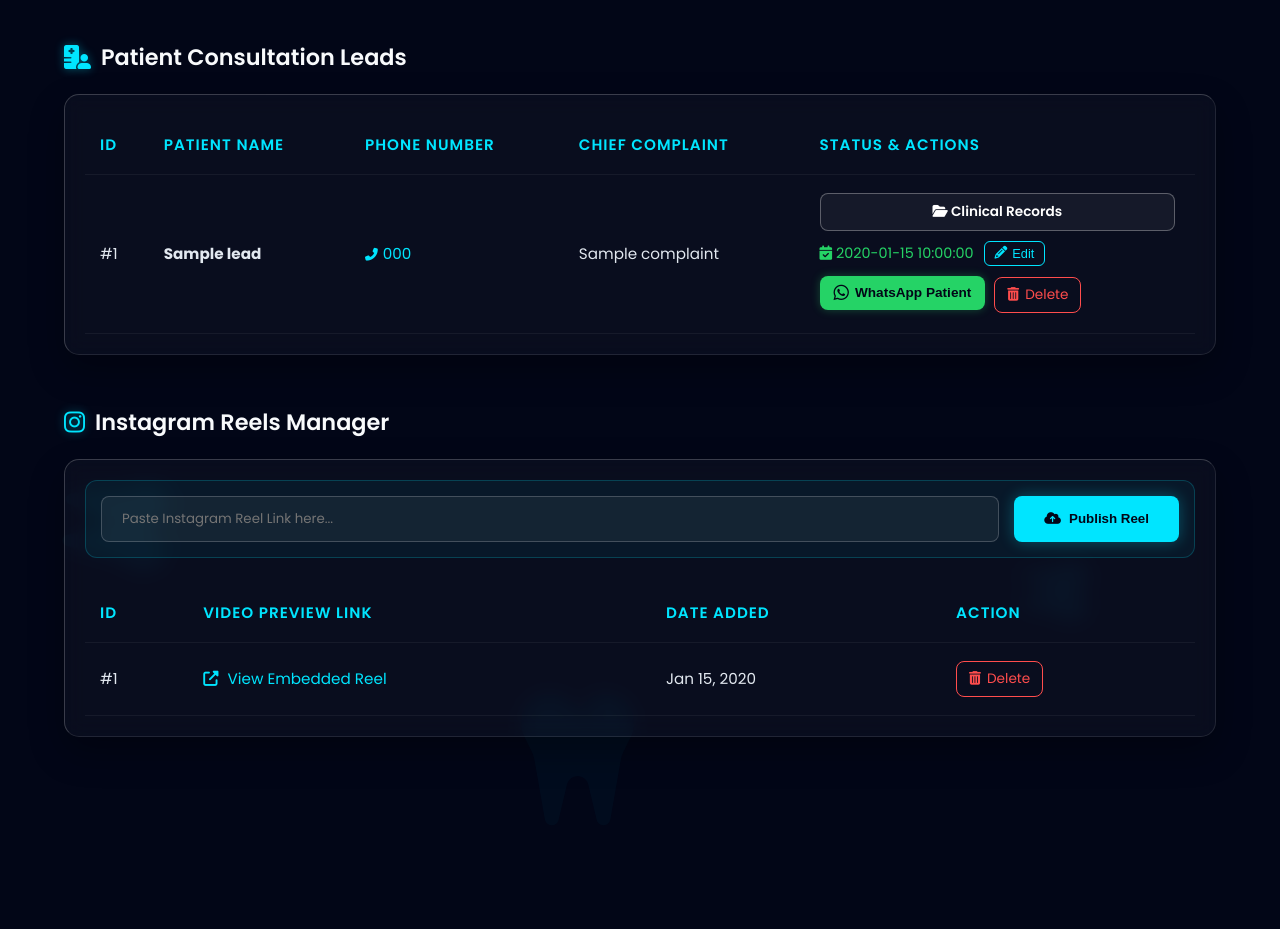
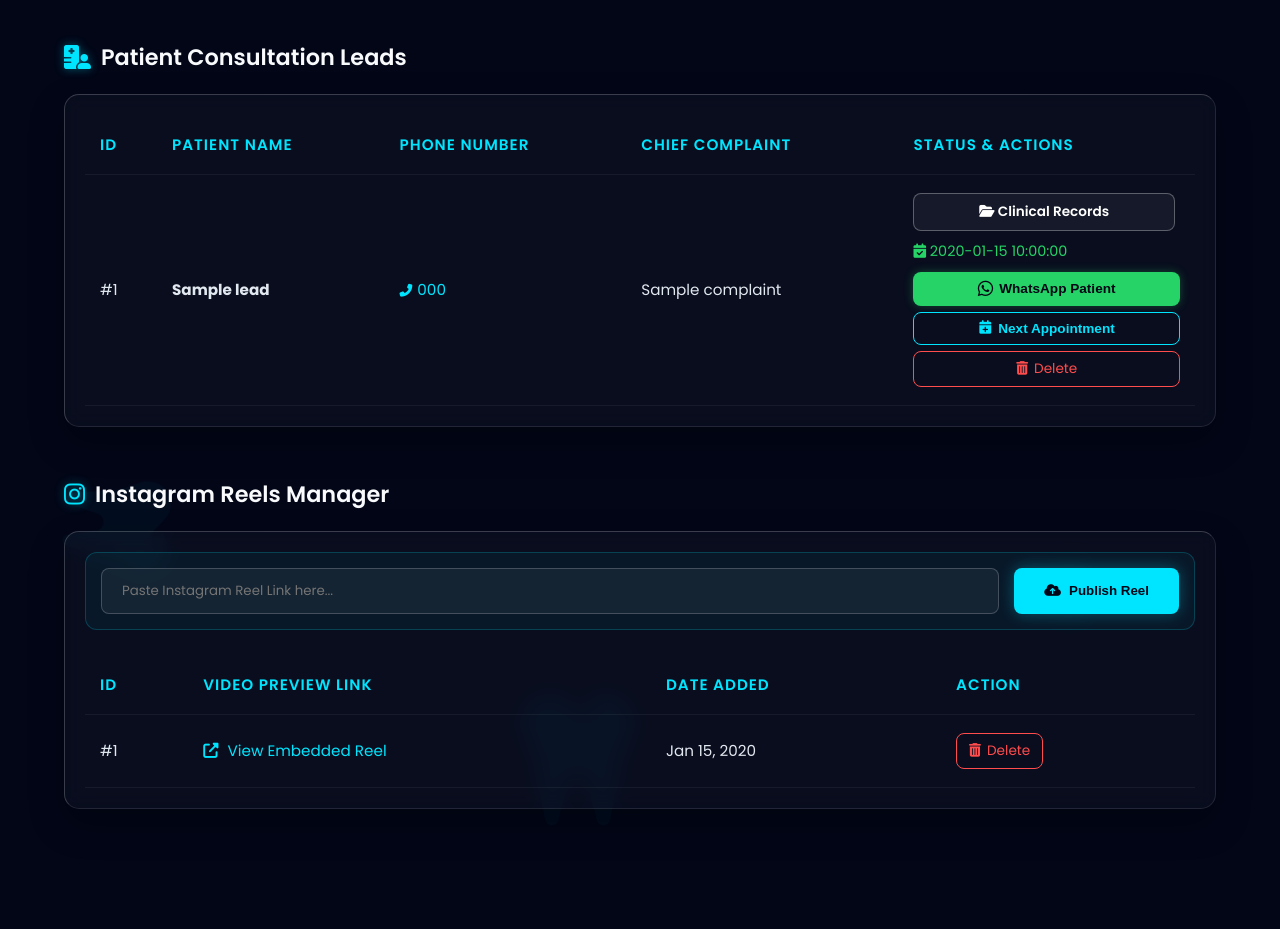
Before and after one commit to prathuuu294/Vighnaharta-Hi-Tech-Dental-Care, a Flask app: template templates/admin.html in a window 1280 px wide. Shown: the part 125-1054 px from the top of the page. Before the commit the page ends 862 px from the top, so only its background shows below. Run offline with Flask 3, Linux system fonts and the light colour scheme; the template is opened without the code that fills it: most values are stand-ins (such as "Sample title", 1, 10 or a date in 2020).

Commit message:
Update admin.html

```diff
--- a/templates/admin.html
+++ b/templates/admin.html
@@ -112,20 +112,25 @@
                         <td><a href="tel:{{ lead.phone }}"><i class="fas fa-phone-alt" style="font-size: 0.8rem; margin-right: 5px;"></i>{{ lead.phone }}</a></td>
                         <td>{{ lead.complaint }}</td>
                         <td>
-                            <!-- NEW CLINICAL RECORDS BUTTON -->
+                            <!-- Clinical Records Button -->
                             <a href="/records/{{ lead.id }}" class="action-btn" style="background: rgba(255,255,255,0.05); color: #fff; border: 1px solid rgba(255,255,255,0.3); text-decoration: none; display: block; text-align: center; margin-bottom: 10px;"><i class="fas fa-folder-open"></i> Clinical Records</a>
 
                             {% if lead.appointment_date %}
                                 <div class="status-scheduled">
                                     <span><i class="fas fa-calendar-check"></i> {{ lead.appointment_date }}</span>
-                                    <button onclick="openScheduleModal({{ lead.id }}, '{{ lead.name }}')" class="btn-edit"><i class="fas fa-pencil-alt"></i> Edit</button>
                                 </div>
-                                <button onclick="sendWhatsApp('{{ lead.name }}', '{{ lead.phone }}', '{{ lead.appointment_date }}')" class="action-btn btn-whatsapp"><i class="fab fa-whatsapp" style="font-size: 1.1rem;"></i> WhatsApp Patient</button>
+                                <div style="display: flex; flex-direction: column; gap: 6px;">
+                                    <button onclick="sendWhatsApp('{{ lead.name }}', '{{ lead.phone }}', '{{ lead.appointment_date }}')" class="action-btn btn-whatsapp" style="width: 100%; justify-content: center; margin: 0;"><i class="fab fa-whatsapp" style="font-size: 1.1rem;"></i> WhatsApp Patient</button>
+
+                                    <!-- NEW NEXT APPOINTMENT BUTTON -->
+                                    <button onclick="openScheduleModal({{ lead.id }}, '{{ lead.name }}')" class="action-btn" style="width: 100%; justify-content: center; margin: 0; background: transparent; border: 1px solid #00e5ff; color: #00e5ff;"><i class="fas fa-calendar-plus"></i> Next Appointment</button>
+                                </div>
                             {% else %}
                                 <div class="status-pending"><i class="fas fa-clock"></i> Pending Schedule</div>
-                                <button onclick="openScheduleModal({{ lead.id }}, '{{ lead.name }}')" class="action-btn btn-schedule"><i class="fas fa-calendar-plus"></i> Schedule Date</button>
+                                <button onclick="openScheduleModal({{ lead.id }}, '{{ lead.name }}')" class="action-btn btn-schedule" style="width: 100%; justify-content: center; margin: 0;"><i class="fas fa-calendar-plus"></i> Schedule Date</button>
                             {% endif %}
-                            <a href="/delete_lead/{{ lead.id }}" class="btn-delete" onclick="return confirm('Delete this patient lead forever?')"><i class="fas fa-trash-alt"></i> Delete</a>
+
+                            <a href="/delete_lead/{{ lead.id }}" class="btn-delete" style="width: 100%; justify-content: center; box-sizing: border-box; margin-top: 6px;" onclick="return confirm('Delete this patient lead forever?')"><i class="fas fa-trash-alt"></i> Delete</a>
                         </td>
                     </tr>
                     {% else %}
```
